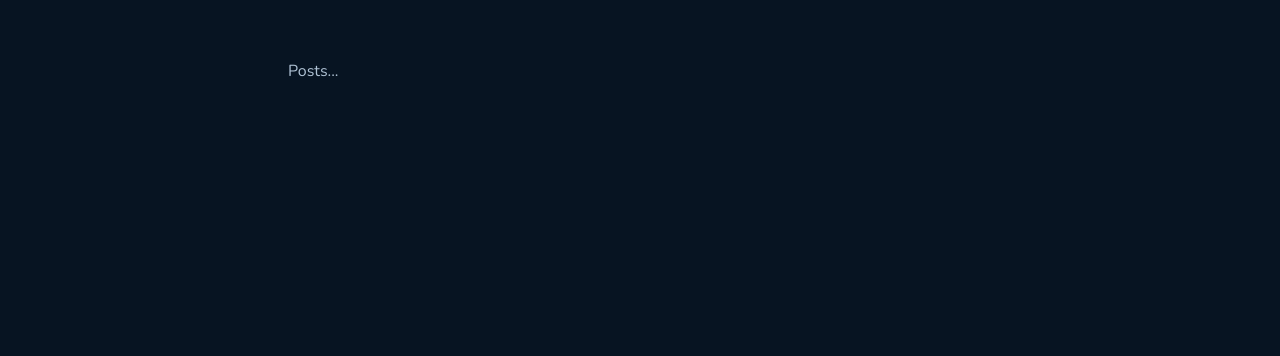
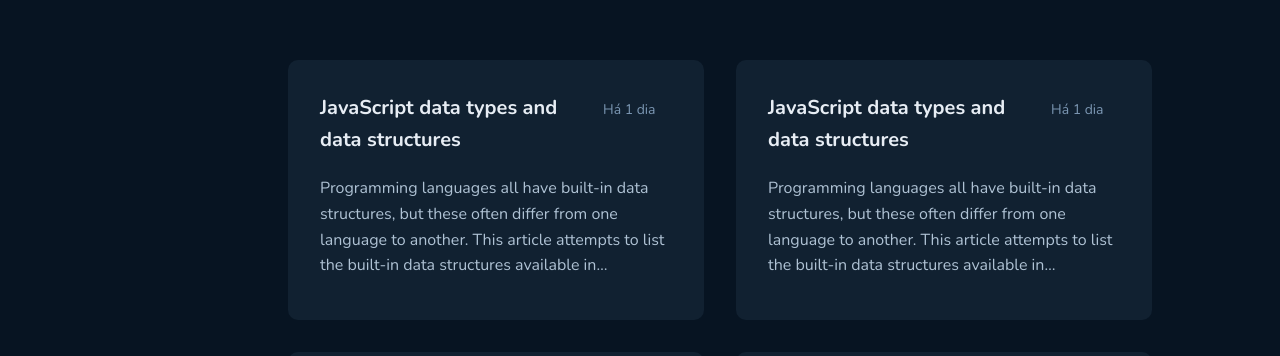
Before and after one commit to viniciusmb17/github-blog, a React (Vite) app: page / in a window 1280 px wide. Shown: the part 596-952 px from the top of the page. Built offline with nearby package versions, Linux system fonts and the light colour scheme.

Commit message:
feat: Post component

```diff
--- /dev/null
+++ b/src/pages/Blog/components/Post/index.tsx
@@ -0,0 +1,30 @@
+import {
+  PostContainer,
+  PostHeader,
+  PostTitle,
+  PostSpan,
+  PostText,
+} from './style'
+
+export function Post() {
+  return (
+    <PostContainer>
+      <PostHeader>
+        <PostTitle>JavaScript data types and data structures</PostTitle>
+        <PostSpan>Há 1 dia</PostSpan>
+      </PostHeader>
+      <PostText>
+        {`Programming languages all have built-in data structures, but these often
+        differ from one language to another. This article attempts to list the
+        built-in data structures available in JavaScript and what properties
+        they have. These can be used to build other data structures. Wherever
+        possible, comparisons with other languages are drawn. Dynamic typing
+        JavaScript is a loosely typed and dynamic language. Variables in
+        JavaScript are not directly associated with any particular value type,
+        and any variable can be assigned (and re-assigned) values of all types:
+        let foo = 42; // foo is now a number foo = 'bar'; // foo is now a string
+        foo = true; // foo is now a boolean`}
+      </PostText>
+    </PostContainer>
+  )
+}
--- /dev/null
+++ b/src/pages/Blog/components/Post/style.ts
@@ -0,0 +1,48 @@
+import styled from 'styled-components'
+
+export const PostContainer = styled.div`
+  display: flex;
+  flex-direction: column;
+  width: 26rem;
+  height: 16.25rem;
+  padding: 2rem;
+  gap: 1.25rem;
+
+  background-color: ${(props) => props.theme['base-post']};
+  border-radius: 10px;
+`
+
+export const PostHeader = styled.header`
+  display: flex;
+  align-items: baseline;
+`
+
+export const PostTitle = styled.h1`
+  display: flex;
+  height: 4rem;
+  width: 17.6875rem;
+  font-weight: 700;
+  font-size: 1.25rem;
+  line-height: 160%;
+  color: ${(props) => props.theme['base-title']};
+`
+
+export const PostSpan = styled.span`
+  display: flex;
+  width: 3.3125rem;
+  white-space: nowrap;
+  font-weight: 400;
+  font-size: 0.875rem;
+  line-height: 160%;
+
+  color: ${(props) => props.theme['base-span']};
+`
+
+export const PostText = styled.p`
+  display: -webkit-box;
+  -webkit-line-clamp: 4;
+  -webkit-box-orient: vertical;
+  overflow: hidden;
+  font-size: 1rem;
+  line-height: 160%;
+`
--- a/src/pages/Blog/index.tsx
+++ b/src/pages/Blog/index.tsx
@@ -1,4 +1,5 @@
 import { Profile } from './components/Profile'
+import { Post } from './components/Post'
 import {
   BlogContainer,
   BlogSection,
@@ -18,7 +19,14 @@ export function Blog() {
           <span>6 publicações</span>
         </BlogHeader>
         <BlogSearchInput type="text" placeholder="Buscar conteúdo" />
-        <BlogPosts>Posts...</BlogPosts>
+        <BlogPosts>
+          <Post />
+          <Post />
+          <Post />
+          <Post />
+          <Post />
+          <Post />
+        </BlogPosts>
       </BlogSection>
     </BlogContainer>
   )
--- a/src/pages/Blog/style.ts
+++ b/src/pages/Blog/style.ts
@@ -4,11 +4,12 @@ export const BlogContainer = styled.div`
   margin: 0 auto;
   display: flex;
   flex-direction: column;
-  height: 100vh;
+  min-height: 100vh;
   width: 90rem;
   align-items: center;
   background-color: ${(props) => props.theme['base-background']};
   row-gap: 72px;
+  padding-bottom: 14.625rem;
 `
 export const BlogSection = styled.section`
   display: flex;
@@ -59,5 +60,6 @@ export const BlogSearchInput = styled.input`
 export const BlogPosts = styled.main`
   margin-top: 3.75rem;
   display: grid;
-  width: ;
+  grid-template-columns: auto auto;
+  gap: 2rem;
 `
```
